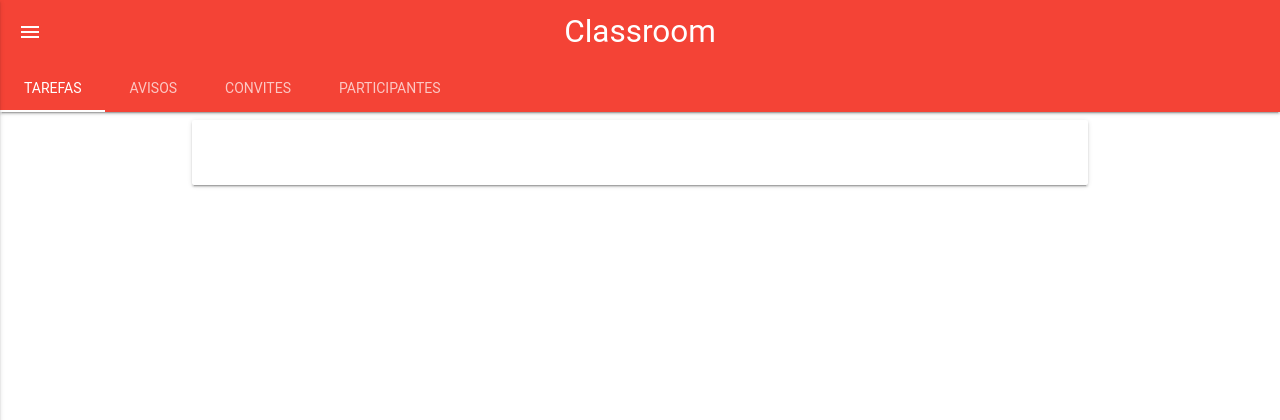
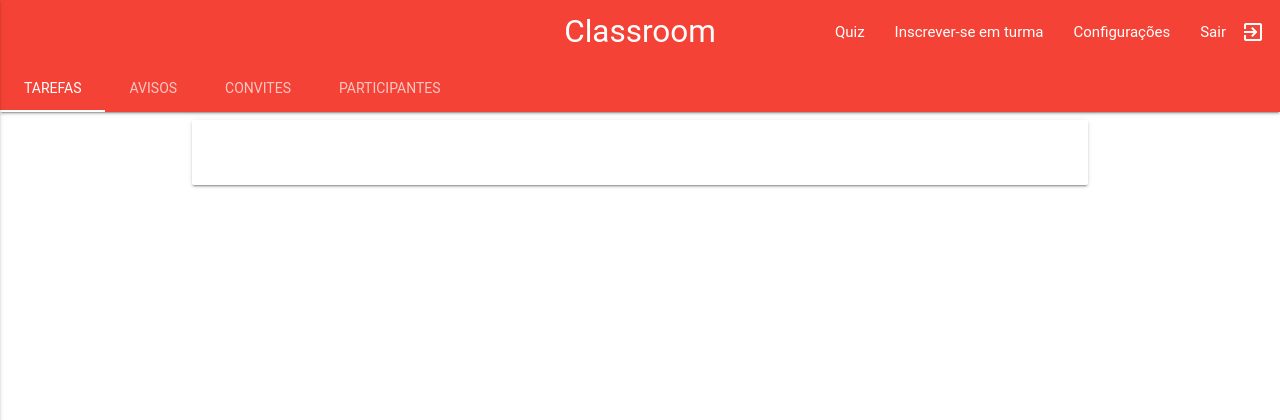
Before and after one commit to euodeionomedeusuario/classroom, a Flask app: template classroom/templates/classes/index.html in a window 1280 px wide. Shown: the top 420 px of the page. Run offline with Flask 2, Linux system fonts and the light colour scheme; the template is opened without the code that fills it, so the values that code supplies are empty; some libraries are stand-ins or nearby versions; some web fonts are replaced.

Commit message:
changing menu at teacher.html

```diff
--- a/classroom/templates/classes/index.html
+++ b/classroom/templates/classes/index.html
@@ -30,11 +30,21 @@
     <nav class="nav-extended red">
       <div class="nav-wrapper">
         <a href="/classroom/" class="brand-logo center">Classroom</a>
+        <ul id="nav-mobile" class="right hide-on-med-and-down">
+          <li><a href="/classroom/quiz/">Quiz</a></li>
+          <li><a href="#modal-signup-in-class" class="modal-trigger">Inscrever-se em turma</a></li>
+          <li><a href="/classroom/users/">Configurações</a></li>
+          <li><a href="/classroom/logout/">Sair<i class="material-icons right">exit_to_app</i></a></li>
+        </ul>
+
         <ul id="slide-out" class="side-nav">
           <li><a href="/classroom/quiz/">Quiz</a></li>
+          <li><a href="#modal-signup-in-class" class="modal-trigger">Inscrever-se em turma</a></li>
+          <li><a href="/classroom/users/">Configurações</a></li>
           <li><a href="/classroom/logout/">Sair<i class="material-icons right">exit_to_app</i></a></li>
         </ul>
-        <a data-activates="slide-out" class="button-collapse show-on-large"><i class="material-icons">menu</i></a>
+        <a data-activates="slide-out" class="button-collapse hide-on-large-only"><i class="material-icons">menu</i></a>
+
       </div>
 
       <div class="nav-content">
```
